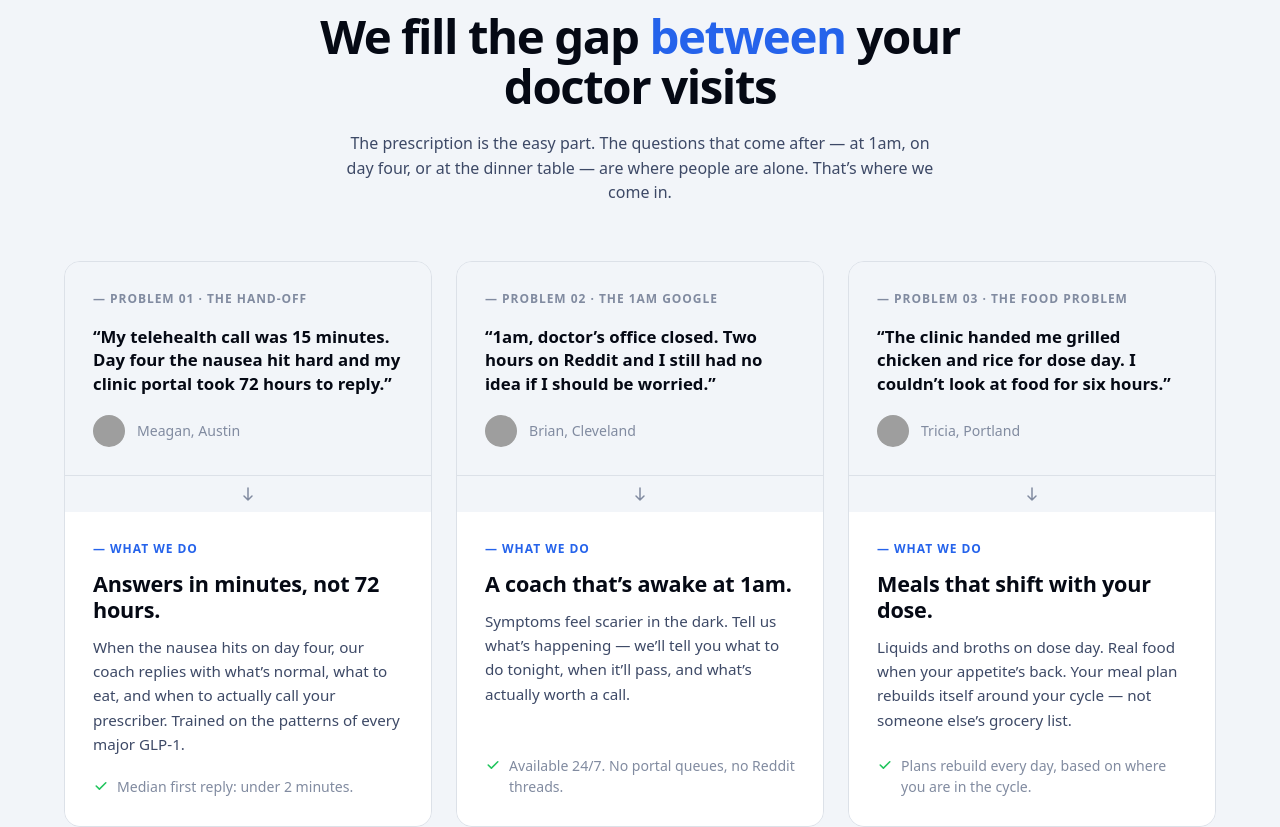
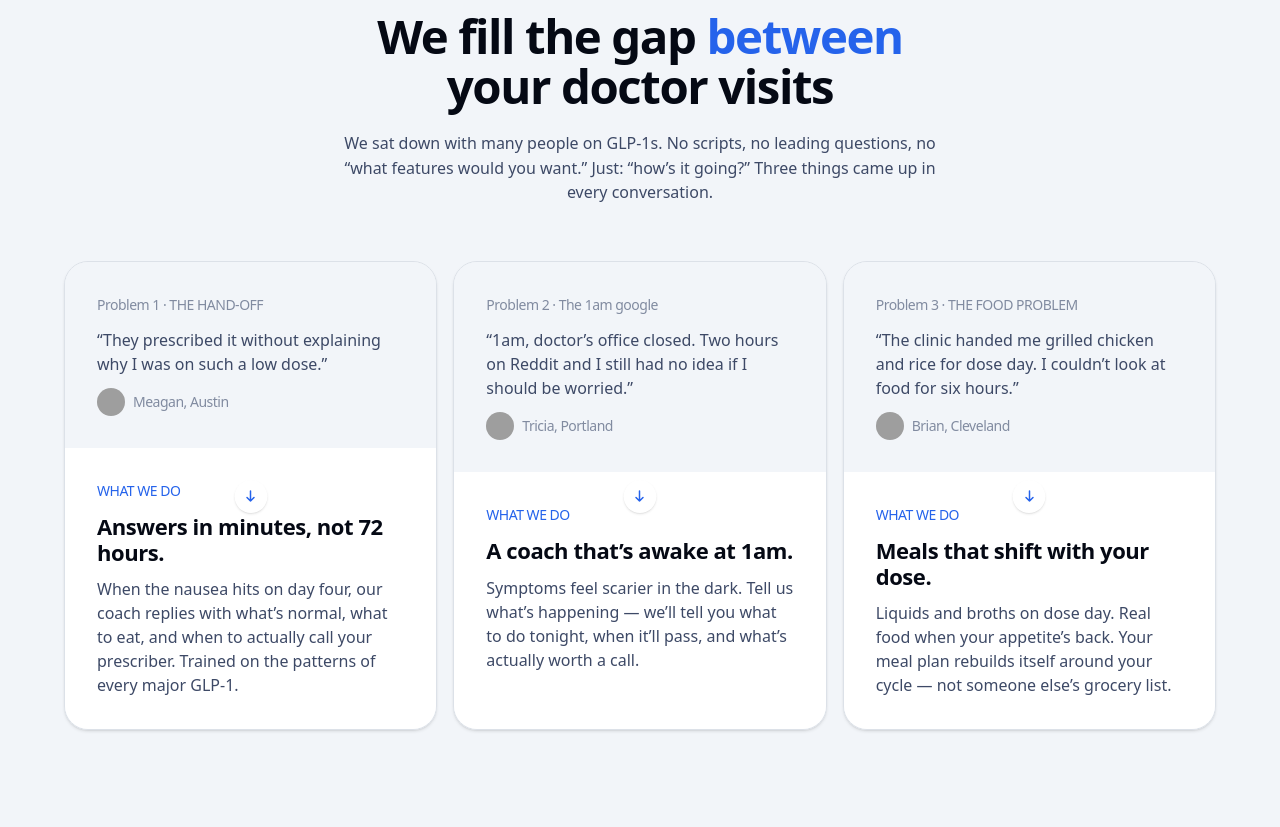
Before and after one commit to fahimtaphealth/weighteasy-site, a Next.js app: page / in a window 1280 px wide. Shown: the part 1080-1907 px from the top of the page. Built offline with nearby package versions, Linux system fonts and the light colour scheme; grey boxes are pictures that could not be loaded; a web font is replaced by a local one.

Commit message:
Match SupportGap to Figma: single card, gray/white halves, floating arrow

```diff
--- a/components/SupportGap.tsx
+++ b/components/SupportGap.tsx
@@ -5,43 +5,40 @@ import { stagger, fadeUp, viewportOnce } from "@/lib/motion";
 
 const items = [
   {
-    num: "01",
+    num: "1",
     label: "THE HAND-OFF",
     quote:
-      "“My telehealth call was 15 minutes. Day four the nausea hit hard and my clinic portal took 72 hours to reply.”",
+      "“They prescribed it without explaining why I was on such a low dose.”",
     who: "Meagan, Austin",
     photo:
       "https://images.unsplash.com/photo-1494790108377-be9c29b29330?w=160&h=160&fit=crop&crop=faces&q=80",
     title: "Answers in minutes, not 72 hours.",
     body:
       "When the nausea hits on day four, our coach replies with what’s normal, what to eat, and when to actually call your prescriber. Trained on the patterns of every major GLP-1.",
-    stat: "Median first reply: under 2 minutes.",
   },
   {
-    num: "02",
-    label: "THE 1AM GOOGLE",
+    num: "2",
+    label: "The 1am google",
     quote:
       "“1am, doctor’s office closed. Two hours on Reddit and I still had no idea if I should be worried.”",
+    who: "Tricia, Portland",
+    photo:
+      "https://images.unsplash.com/photo-1580489944761-15a19d654956?w=160&h=160&fit=crop&crop=faces&q=80",
+    title: "A coach that’s awake at 1am.",
+    body:
+      "Symptoms feel scarier in the dark. Tell us what’s happening — we’ll tell you what to do tonight, when it’ll pass, and what’s actually worth a call.",
+  },
+  {
+    num: "3",
+    label: "THE FOOD PROBLEM",
+    quote:
+      "“The clinic handed me grilled chicken and rice for dose day. I couldn’t look at food for six hours.”",
     who: "Brian, Cleveland",
     photo:
       "https://images.unsplash.com/photo-1507003211169-0a1dd7228f2d?w=160&h=160&fit=crop&crop=faces&q=80",
-    title: "A coach that’s awake at 1am.",
-    body:
-      "Symptoms feel scarier in the dark. Tell us what’s happening — we’ll tell you what to do tonight, when it’ll pass, and what’s actually worth a call.",
-    stat: "Available 24/7. No portal queues, no Reddit threads.",
-  },
-  {
-    num: "03",
-    label: "THE FOOD PROBLEM",
-    quote:
-      "“The clinic handed me grilled chicken and rice for dose day. I couldn’t look at food for six hours.”",
-    who: "Tricia, Portland",
-    photo:
-      "https://images.unsplash.com/photo-1580489944761-15a19d654956?w=160&h=160&fit=crop&crop=faces&q=80",
     title: "Meals that shift with your dose.",
     body:
       "Liquids and broths on dose day. Real food when your appetite’s back. Your meal plan rebuilds itself around your cycle — not someone else’s grocery list.",
-    stat: "Plans rebuild every day, based on where you are in the cycle.",
   },
 ];
 
@@ -52,14 +49,15 @@ export default function SupportGap() {
         <div className="mx-auto max-w-[760px] text-center">
           <h2 className="mt-3">
             We fill the gap{" "}
-            <span className="text-accent">between</span> your doctor
-            visits
+            <span className="text-accent">between</span>
+            <br />
+            your doctor visits
           </h2>
           <p className="mx-auto mt-5 max-w-[600px] text-muted">
-            The prescription is the easy part. The questions that come
-            after &mdash; at 1am, on day four, or at the dinner
-            table &mdash; are where people are alone. That&rsquo;s
-            where we come in.
+            We sat down with many people on GLP-1s. No scripts, no
+            leading questions, no &ldquo;what features would you
+            want.&rdquo; Just: &ldquo;how&rsquo;s it going?&rdquo;
+            Three things came up in every conversation.
           </p>
         </div>
 
@@ -68,48 +66,59 @@ export default function SupportGap() {
           initial="hidden"
           whileInView="show"
           viewport={viewportOnce}
-          className="mt-14 grid gap-6 md:grid-cols-3"
+          className="mt-14 grid gap-4 md:grid-cols-3"
         >
           {items.map((item) => (
             <motion.div
               key={item.num}
               variants={fadeUp}
-              className="flex flex-col overflow-hidden rounded-[16px] border border-line"
+              className="relative flex flex-col overflow-hidden rounded-[24px] border border-line"
+              style={{
+                boxShadow:
+                  "0 2px 3px rgba(0,0,0,0.08), 0 1px 1px rgba(0,0,0,0.05)",
+              }}
             >
               {/* ── Top: Problem (gray bg) ── */}
-              <div className="bg-bg p-7">
-                <div className="text-[0.75rem] font-semibold uppercase tracking-[0.08em] text-muted-2">
-                  &mdash; Problem {item.num} &middot; {item.label}
-                </div>
-                <p className="mt-4 font-display text-[1.05rem] font-bold leading-[1.4] text-ink">
+              <div className="bg-[#f2f5f9] p-8">
+                <p className="text-[0.875rem] font-medium tracking-[-0.5px] text-muted-2">
+                  Problem {item.num} &middot; {item.label}
+                </p>
+                <p className="mt-3 text-[1rem] leading-[1.5] text-muted">
                   {item.quote}
                 </p>
-                <div className="mt-5 flex items-center gap-3">
+                <div className="mt-3 flex items-center gap-2">
                   {/* eslint-disable-next-line @next/next/no-img-element */}
                   <img
                     src={item.photo}
                     alt={item.who}
-                    width={32}
-                    height={32}
-                    className="h-8 w-8 rounded-full object-cover"
+                    width={28}
+                    height={28}
+                    className="h-7 w-7 rounded-full object-cover"
                   />
-                  <span className="text-[0.88rem] text-muted-2">
+                  <span className="text-[0.875rem] font-medium tracking-[-0.5px] text-muted-2">
                     {item.who}
                   </span>
                 </div>
               </div>
 
-              {/* ── Divider with arrow ── */}
-              <div className="flex items-center justify-center border-t border-line bg-bg py-2">
+              {/* ── Floating arrow button ── */}
+              <div
+                className="absolute left-1/2 z-10 flex h-[33px] w-[33px] -translate-x-1/2 items-center justify-center rounded-full bg-white"
+                style={{
+                  top: "calc(50% - 16px)",
+                  boxShadow:
+                    "0 1.5px 2.25px rgba(0,0,0,0.08), 0 0.75px 0.75px rgba(0,0,0,0.05)",
+                }}
+              >
                 <svg
-                  width="20"
-                  height="20"
-                  viewBox="0 0 20 20"
+                  width="18"
+                  height="18"
+                  viewBox="0 0 18 18"
                   fill="none"
-                  className="text-muted-2"
+                  className="text-accent"
                 >
                   <path
-                    d="M10 4v12m0 0l-4-4m4 4l4-4"
+                    d="M9 4v10m0 0l-3.5-3.5M9 14l3.5-3.5"
                     stroke="currentColor"
                     strokeWidth="1.5"
                     strokeLinecap="round"
@@ -119,30 +128,16 @@ export default function SupportGap() {
               </div>
 
               {/* ── Bottom: Solution (white bg) ── */}
-              <div className="flex flex-1 flex-col bg-white p-7">
-                <div className="text-[0.75rem] font-semibold uppercase tracking-[0.08em] text-accent">
-                  &mdash; What we do
-                </div>
-                <h3 className="mt-3 font-display text-[1.35rem] font-extrabold leading-[1.2] tracking-[-0.01em] text-ink">
+              <div className="flex flex-1 flex-col bg-white p-8">
+                <p className="text-[0.875rem] font-medium tracking-[-0.5px] text-accent">
+                  WHAT WE DO
+                </p>
+                <h3 className="mt-3 text-[1.375rem] font-bold leading-[1.18] text-ink">
                   {item.title}
                 </h3>
-                <p className="mt-3 flex-1 text-[0.95rem] leading-[1.6] text-muted">
+                <p className="mt-3 flex-1 text-[1rem] leading-[1.5] text-muted">
                   {item.body}
                 </p>
-                <div className="mt-5 flex items-start gap-2 text-[0.88rem] text-muted-2">
-                  <svg
-                    viewBox="0 0 20 20"
-                    fill="currentColor"
-                    className="mt-0.5 h-4 w-4 flex-shrink-0 text-green-500"
-                  >
-                    <path
-                      fillRule="evenodd"
-                      d="M16.707 5.293a1 1 0 010 1.414l-8 8a1 1 0 01-1.414 0l-4-4a1 1 0 011.414-1.414L8 12.586l7.293-7.293a1 1 0 011.414 0z"
-                      clipRule="evenodd"
-                    />
-                  </svg>
-                  <span>{item.stat}</span>
-                </div>
               </div>
             </motion.div>
           ))}
```
